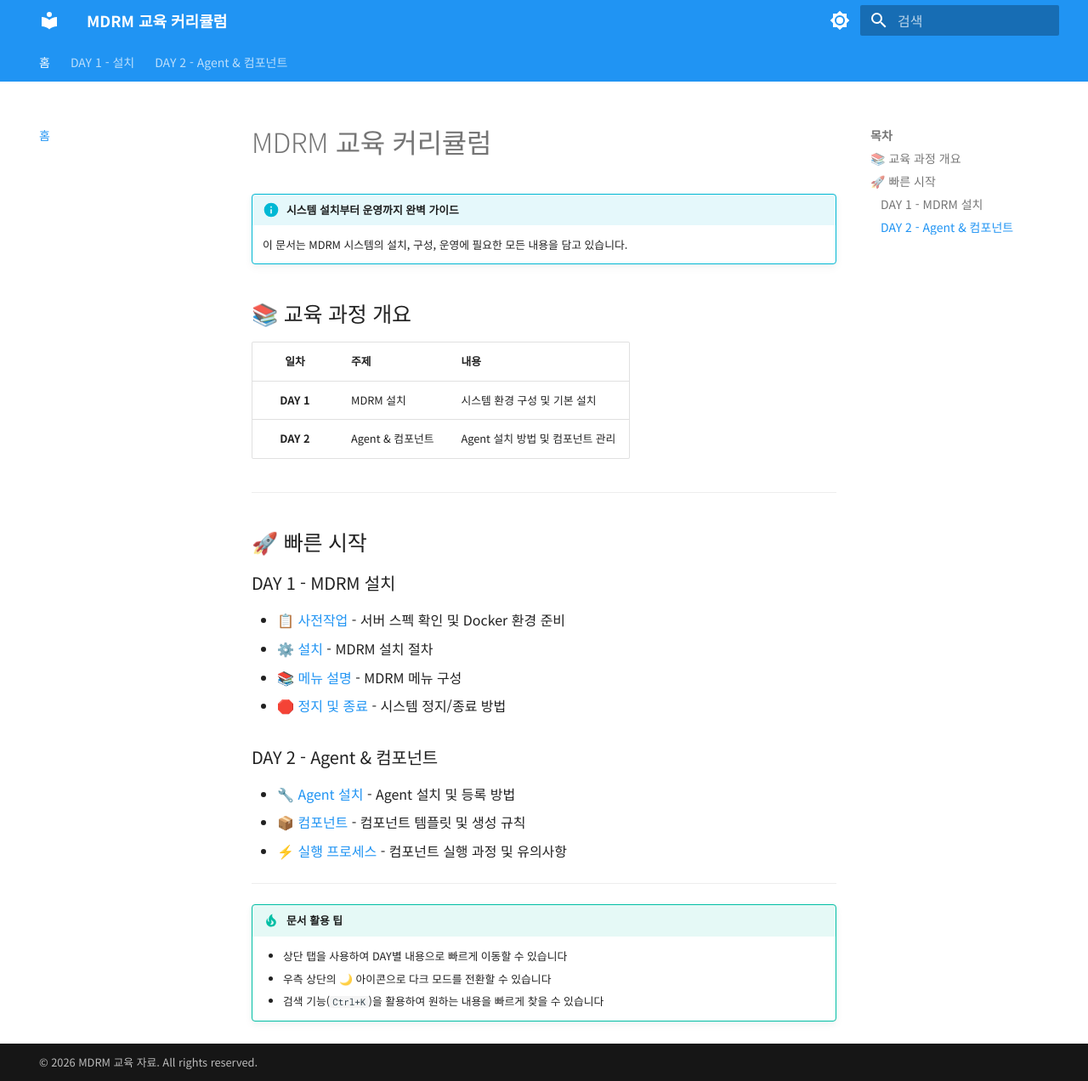
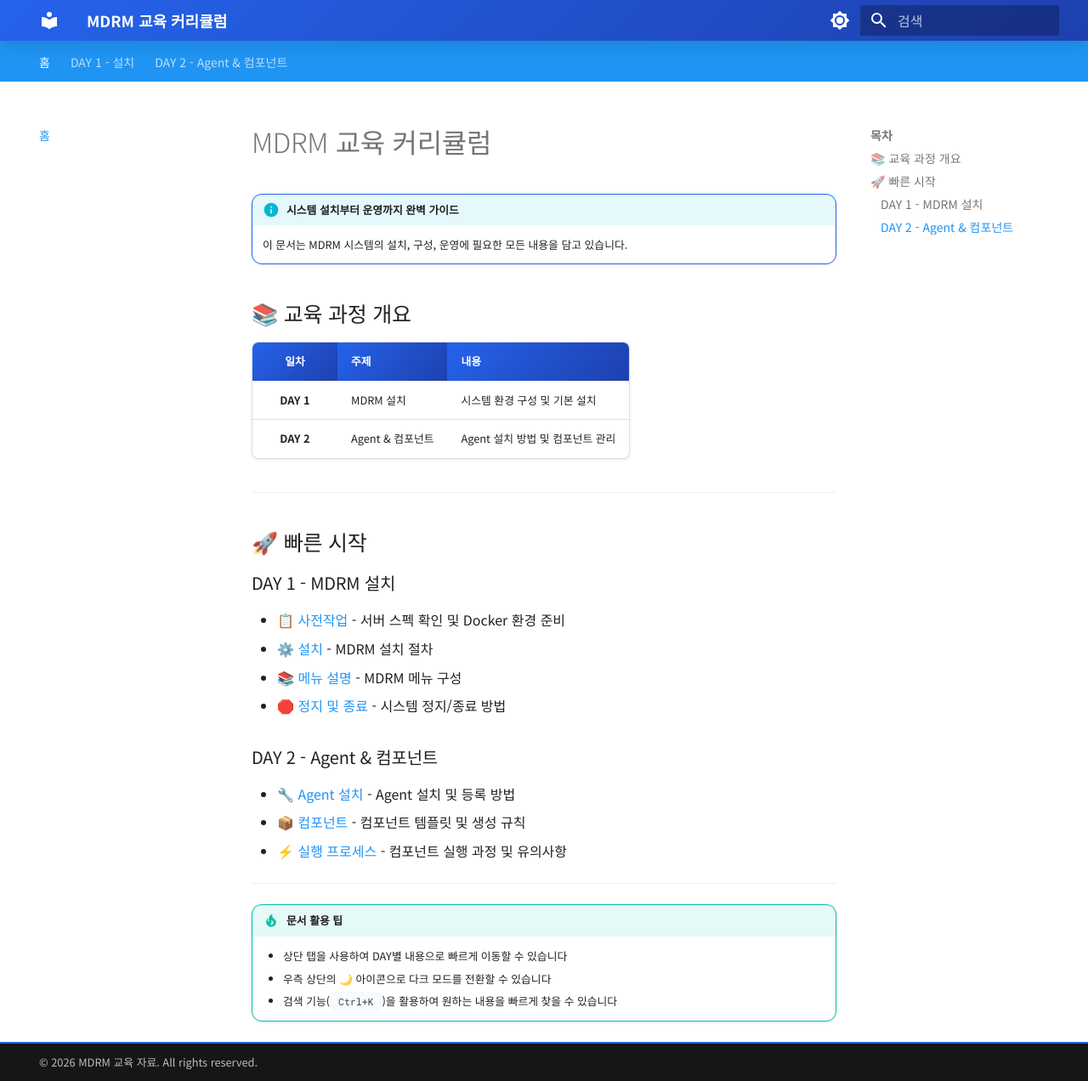
Before and after one commit to ai-uzoogom/MDRM_manual, an MkDocs documentation site: the page built from docs/index.md, in a window 1280 px wide and 1272 px high. Shown: the whole window at 85% size. Built offline with MkDocs 1.6.1 and Material for MkDocs 9.7.7, drawn with Linux system fonts in a browser that asks for light colours.

Commit message:
Add custom CSS and update configuration

```diff
--- /dev/null
+++ b/docs/stylesheets/extra.css
@@ -0,0 +1,161 @@
+/* MDRM 커스텀 스타일 */
+
+:root {
+    /* 라이트 모드 색상 */
+    --md-primary-fg-color: #2563eb;
+    --md-primary-fg-color--dark: #1e40af;
+    --md-accent-fg-color: #2563eb;
+
+    /* 커스텀 변수 */
+    --custom-primary: #2563eb;
+    --custom-primary-dark: #1e40af;
+    --custom-secondary: #64748b;
+    --custom-success: #10b981;
+    --custom-warning: #f59e0b;
+    --custom-danger: #ef4444;
+    --custom-bg-light: #f8fafc;
+    --custom-shadow: 0 1px 3px 0 rgba(0, 0, 0, 0.1);
+    --custom-shadow-lg: 0 10px 15px -3px rgba(0, 0, 0, 0.1);
+}
+
+/* 다크모드 색상 */
+[data-md-color-scheme="slate"] {
+    --md-primary-fg-color: #3b82f6;
+    --md-primary-fg-color--dark: #2563eb;
+    --md-accent-fg-color: #3b82f6;
+
+    --custom-primary: #3b82f6;
+    --custom-primary-dark: #2563eb;
+    --custom-bg-light: #1e293b;
+    --custom-shadow: 0 1px 3px 0 rgba(0, 0, 0, 0.3);
+    --custom-shadow-lg: 0 10px 15px -3px rgba(0, 0, 0, 0.3);
+}
+
+/* 헤더 그라디언트 */
+.md-header {
+    background: linear-gradient(135deg, var(--custom-primary) 0%, var(--custom-primary-dark) 100%) !important;
+    box-shadow: var(--custom-shadow-lg);
+}
+
+/* 카드 스타일 개선 */
+.md-typeset .admonition,
+.md-typeset details {
+    border-radius: 12px;
+    box-shadow: var(--custom-shadow);
+    transition: transform 0.3s, box-shadow 0.3s;
+}
+
+.md-typeset .admonition:hover,
+.md-typeset details:hover {
+    transform: translateY(-2px);
+    box-shadow: var(--custom-shadow-lg);
+}
+
+/* 코드 블록 스타일 */
+.md-typeset pre > code {
+    border-radius: 8px;
+}
+
+.md-typeset code {
+    background-color: var(--custom-bg-light);
+    padding: 0.2rem 0.5rem;
+    border-radius: 4px;
+    font-size: 0.9em;
+}
+
+/* 테이블 스타일 */
+.md-typeset table:not([class]) {
+    border-radius: 8px;
+    overflow: hidden;
+    box-shadow: var(--custom-shadow);
+}
+
+.md-typeset table:not([class]) th {
+    background: linear-gradient(135deg, var(--custom-primary) 0%, var(--custom-primary-dark) 100%);
+    color: white;
+    font-weight: 600;
+}
+
+/* 네비게이션 버튼 효과 */
+.md-tabs__link {
+    transition: all 0.3s;
+}
+
+.md-tabs__link:hover {
+    transform: translateY(-2px);
+}
+
+/* 사이드바 스타일 */
+.md-sidebar {
+    border-radius: 0 12px 12px 0;
+}
+
+/* 검색창 스타일 */
+.md-search__input {
+    border-radius: 8px;
+}
+
+/* 푸터 스타일 */
+.md-footer {
+    background: var(--md-footer-bg-color);
+    border-top: 2px solid var(--custom-primary);
+}
+
+/* 애니메이션 */
+@keyframes fadeIn {
+    from {
+        opacity: 0;
+        transform: translateY(20px);
+    }
+    to {
+        opacity: 1;
+        transform: translateY(0);
+    }
+}
+
+.md-content {
+    animation: fadeIn 0.5s ease-out;
+}
+
+/* 배지 스타일 */
+.md-typeset .admonition.info {
+    border-color: var(--custom-primary);
+}
+
+.md-typeset .admonition.warning {
+    border-color: var(--custom-warning);
+}
+
+.md-typeset .admonition.danger {
+    border-color: var(--custom-danger);
+}
+
+.md-typeset .admonition.success {
+    border-color: var(--custom-success);
+}
+
+/* 스크롤바 커스터마이징 */
+::-webkit-scrollbar {
+    width: 8px;
+    height: 8px;
+}
+
+::-webkit-scrollbar-track {
+    background: var(--custom-bg-light);
+}
+
+::-webkit-scrollbar-thumb {
+    background: var(--custom-primary);
+    border-radius: 4px;
+}
+
+::-webkit-scrollbar-thumb:hover {
+    background: var(--custom-primary-dark);
+}
+
+/* 반응형 개선 */
+@media (max-width: 768px) {
+    .md-header__title {
+        font-size: 1.2rem;
+    }
+}
--- a/mkdocs.yml
+++ b/mkdocs.yml
@@ -1,6 +1,7 @@
 site_name: MDRM 교육 커리큘럼
 site_description: 시스템 설치부터 운영까지 완벽 가이드
 site_author: MDRM Team
+site_url: https://ai-uzoogom.github.io/MDRM_manual/
 
 theme:
   name: material
@@ -67,4 +68,7 @@
 extra:
   generator: false
 
+extra_css:
+  - stylesheets/extra.css
+
 copyright: "&copy; 2026 MDRM 교육 자료. All rights reserved."
```
